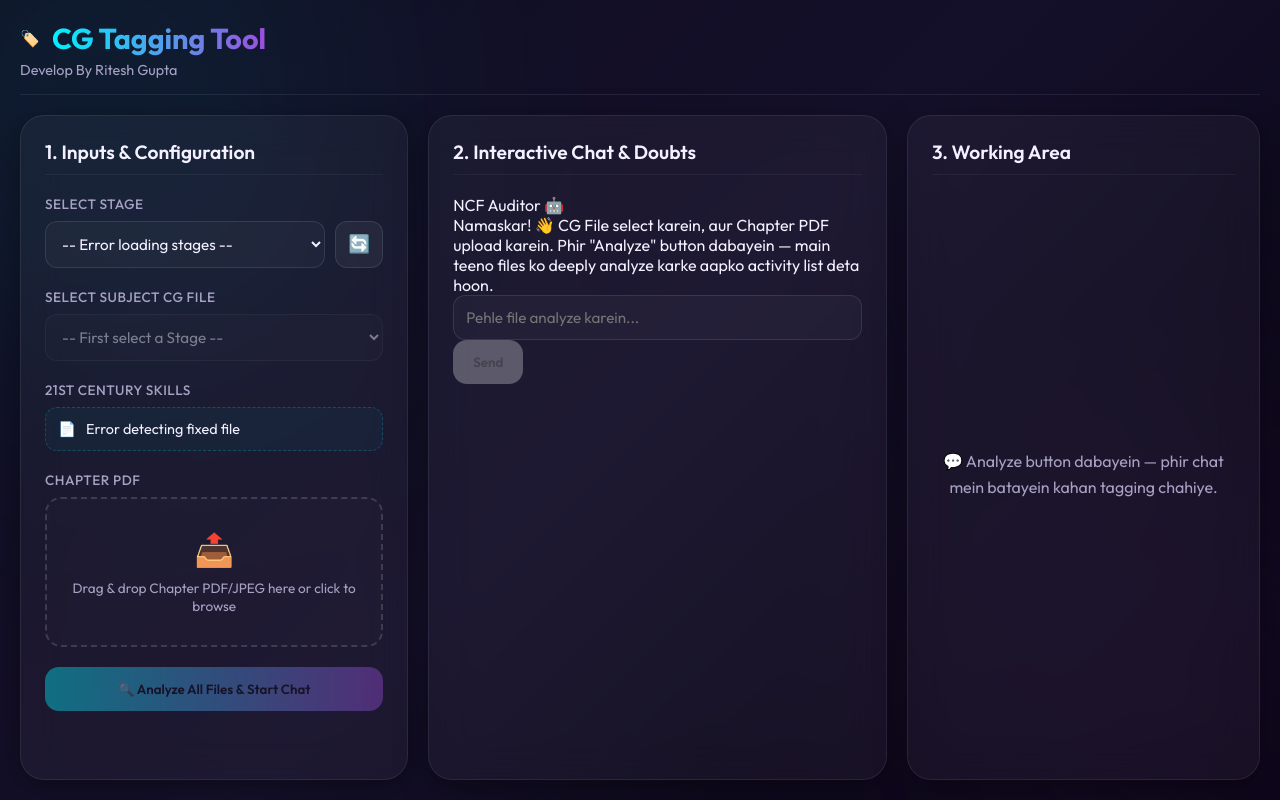
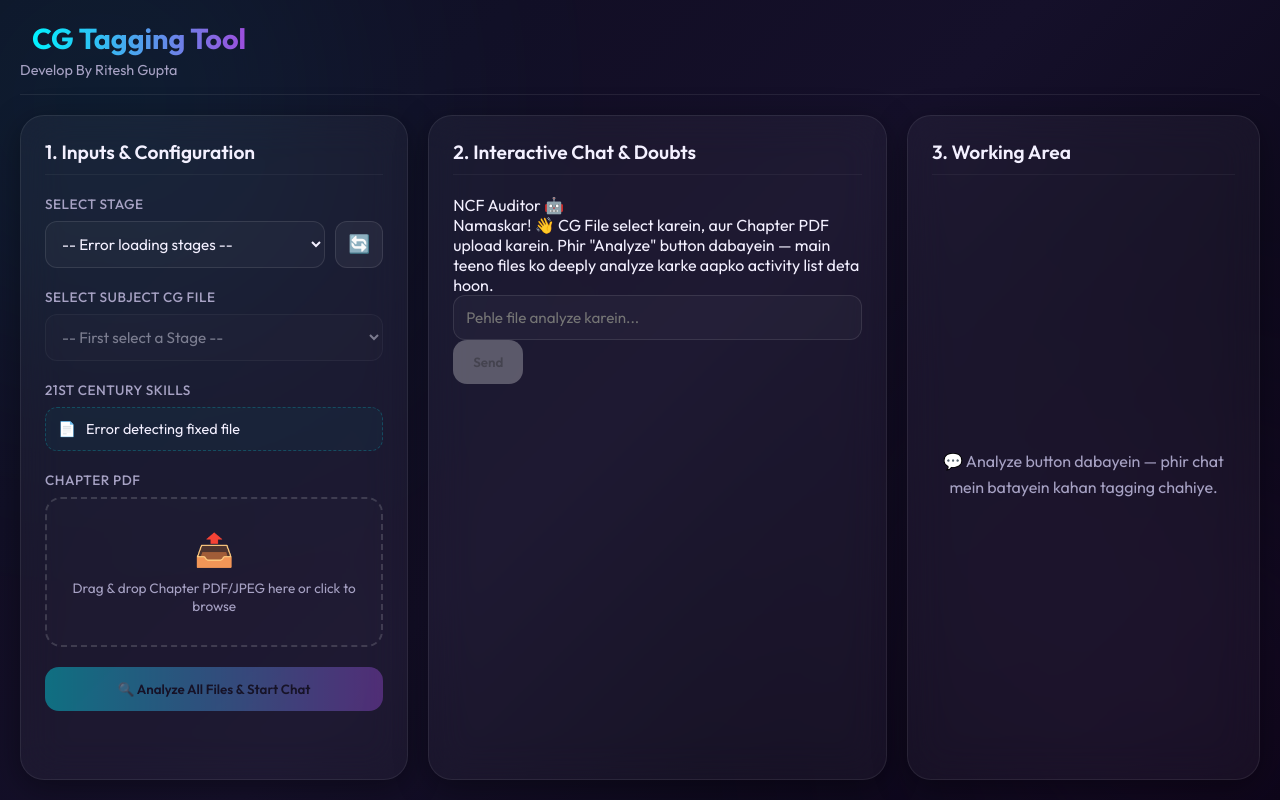
Before and after one commit to Ritesh1312-art/CG-Tagging, a website: page public/index.html in a window 1280 px wide. Drawn offline with Linux system fonts and the light colour scheme; no server answers.

Commit message:
Update index.html

```diff
--- a/public/index.html
+++ b/public/index.html
@@ -14,7 +14,7 @@
         <!-- Header -->
         <header class="app-header">
             <div class="logo">
-                <span class="logo-icon">🏷️</span>
+                <span class="logo-icon"></span>
                 <h1>CG Tagging Tool</h1>
             </div>
             <div class="subtitle">Develop By Ritesh Gupta</div>
```
